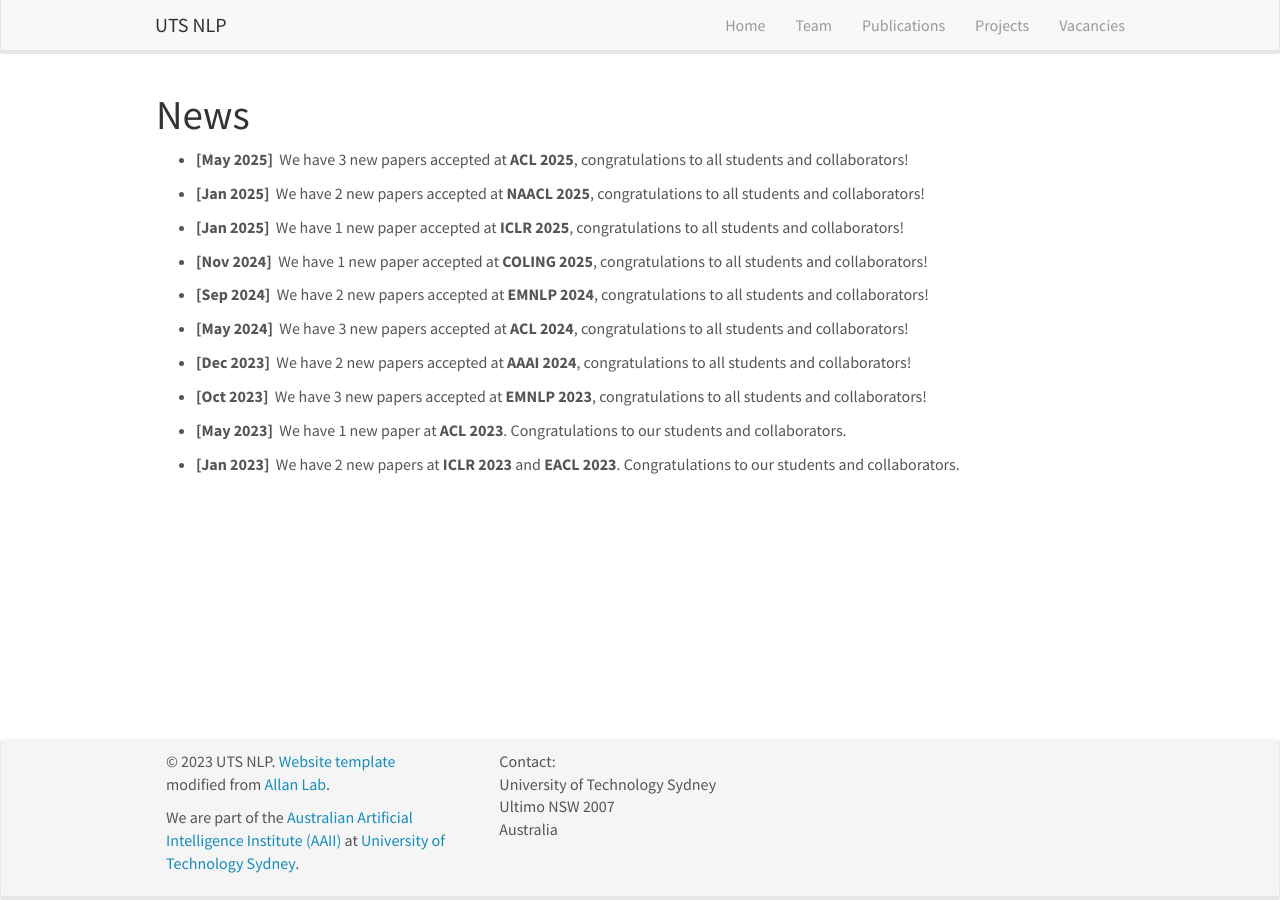
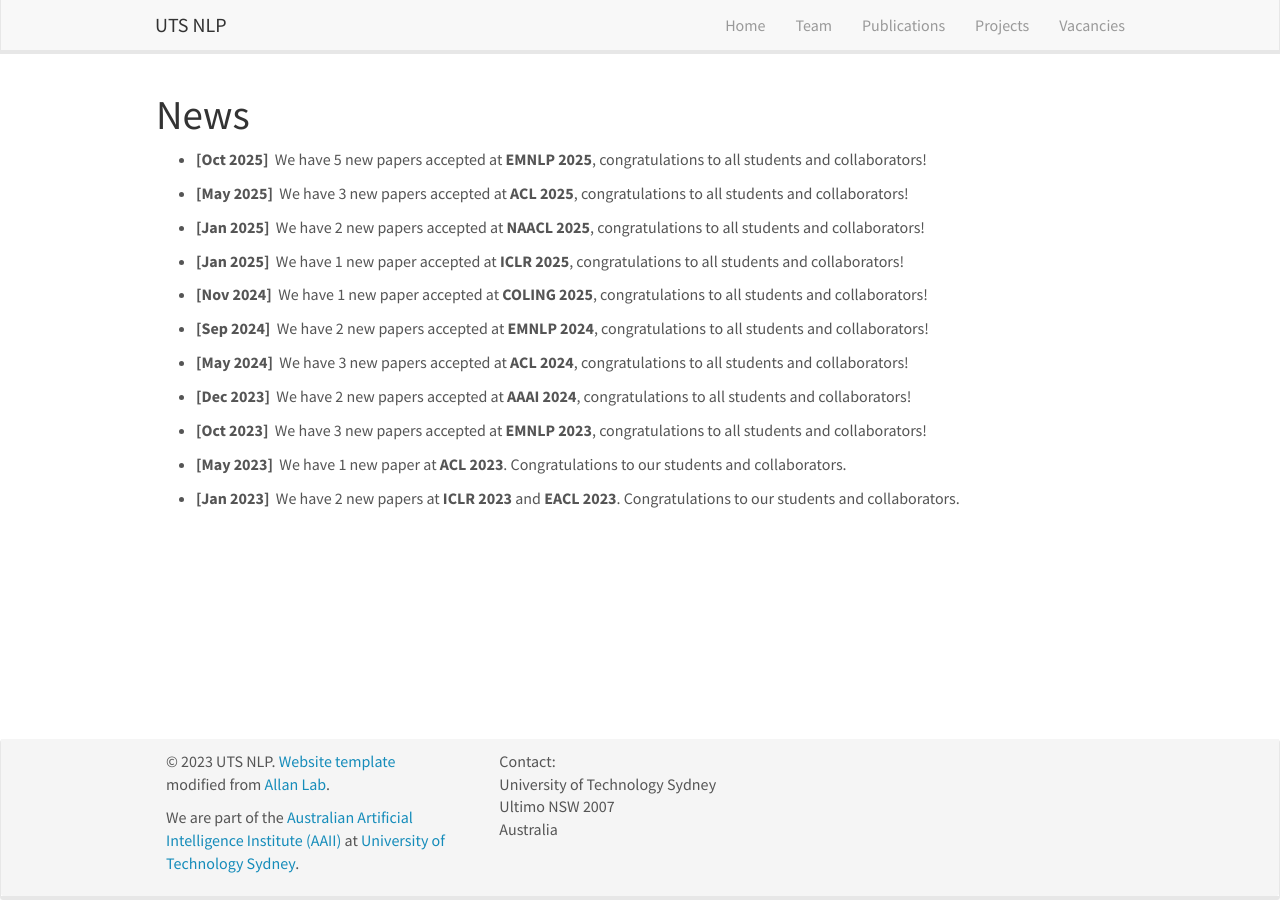
Before and after one commit to utsnlp/utsnlp.github.io, a Jekyll site: the page built from _pages/allnews.md, in a window 1280 px wide. Built offline with Jekyll 4.4.1, drawn with Linux system fonts in a browser that asks for light colours; nearby versions of some CDN libraries.

Commit message:
Update news.yml

```diff
--- a/_data/news.yml
+++ b/_data/news.yml
@@ -1,3 +1,5 @@
+- date: Oct 2025
+  headline: We have 5 new papers accepted at **EMNLP 2025**, congratulations to all students and collaborators!
 
 - date: May 2025
   headline: We have 3 new papers accepted at **ACL 2025**, congratulations to all students and collaborators!
```
